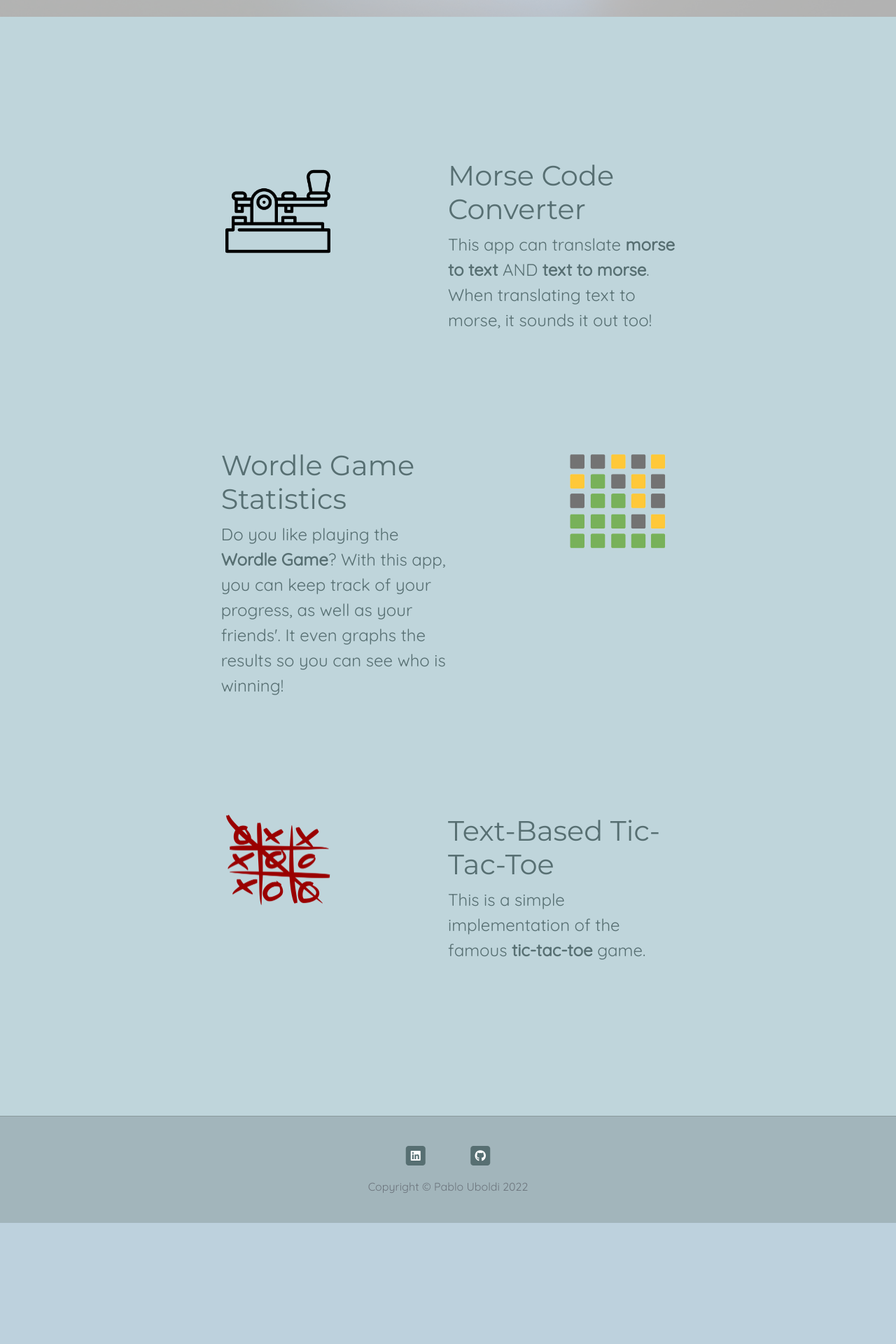
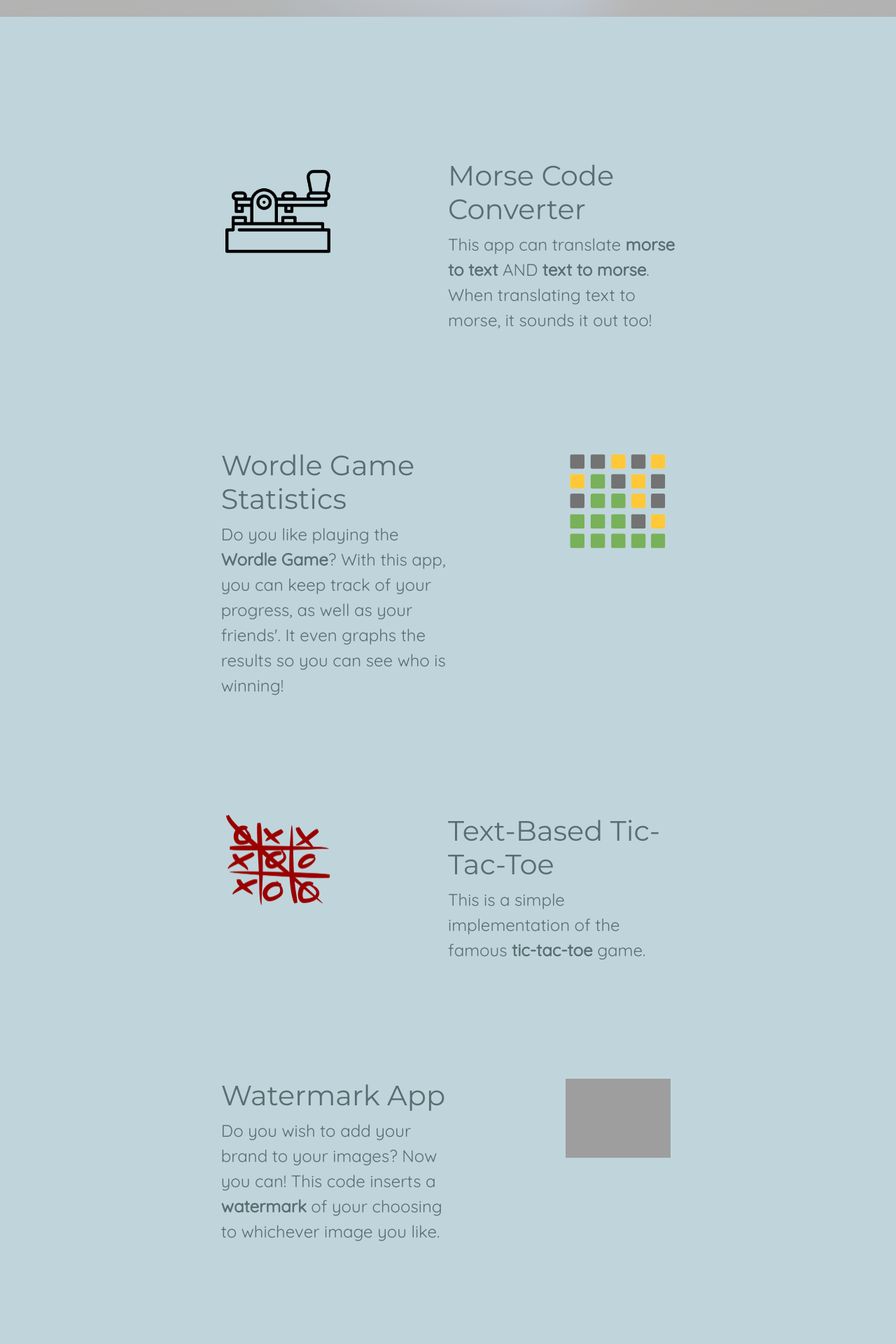
Before and after one commit to pablouboldi/my-website, a Flask app: page /portfolio in a window 1280 px wide. Shown: the part 680-2600 px from the top of the page at 70% size. Before the commit the page ends 2427 px from the top, so only its background shows below. Run offline with Flask 2, Linux system fonts and the light colour scheme; some libraries are stand-ins or nearby versions; grey boxes are pictures that could not be loaded.

Commit message:
Add the watermark project and fix some issues

```diff
--- a/main.py
+++ b/main.py
@@ -1,4 +1,4 @@
-from flask import Flask, render_template, redirect, url_for, flash, abort
+from flask import Flask, render_template
 from flask_bootstrap import Bootstrap
 
 app = Flask(__name__)
--- a/static/css/styles.css
+++ b/static/css/styles.css
@@ -111,6 +111,11 @@ hr {
     padding-left: 140px;
 }
 
+.main-container p,
+.main-container h2 {
+    text-align: left;
+}
+
 .main-container img {
     width: 150px;
     margin-bottom: 50px;
@@ -120,9 +125,6 @@ hr {
     border-radius: 50%;
 }
 
-#text-1, #text-2, #text-3 {
-    text-align: left;
-}
 
 /* ---------------------------- about.html ---------------------------- */
 /* -------------------------------------------------------------------- */
--- a/templates/header.html
+++ b/templates/header.html
@@ -7,7 +7,7 @@
 
     <title>Pablo Uboldi</title>
 
-    <link rel="icon" href="favicon.ico">
+    <link rel="icon" href="{{ url_for('static', filename='img/logo.ico')}}">
 
     <!-- Bootstrap core CSS -->
     <link href="https://cdn.jsdelivr.net/npm/bootstrap@5.2.0/dist/css/bootstrap.min.css" rel="stylesheet"
@@ -36,7 +36,9 @@
 
 <nav class="navbar navbar-expand-lg fixed-top" id="mainNav">
     <div class="container-fluid">
-        <a class="navbar-brand" href="{{url_for('home')}}">PABLO</a>
+        <a class="navbar-brand" href="{{url_for('home')}}">
+            <img src='{{ url_for("static", filename="img/logo.png")}}' alt="logo-pic" width="30" height="30">
+        </a>
         <button class="navbar-toggler"
                 type="button"
                 data-bs-toggle="collapse"
--- a/templates/index.html
+++ b/templates/index.html
@@ -25,7 +25,7 @@
                                                       src='{{ url_for("static", filename="img/profile.jpg")}}'
                                                       alt="profile-img"></a>
             </div>
-            <div class="col-lg-4 col-md-6" id="text-1">
+            <div class="col-lg-4 col-md-6">
                 <h2>What's up?</h2>
                 <p>
                     I am an aerospace engineer 🚀 with a passion for coding 💻.
@@ -37,7 +37,7 @@
             <div class="col-lg-6 col-md-6">
                 <a href="{{ url_for('static', filename='files/cv-pablo_uboldi_v2.pdf') }}" target="_blank" rel="noreferrer"><img class="index-img  my-auto" src='{{ url_for("static", filename="img/cv.png")}}' alt="cv-img"></a>
             </div>
-            <div class="col-lg-4 col-md-6" id="text-2">
+            <div class="col-lg-4 col-md-6">
                 <h2>My resume</h2>
                 <p>
                     Hey! Do you think I could be a good acquisition to your business? Check out my CV!
@@ -52,7 +52,7 @@
                                                           src='{{ url_for("static", filename="img/portfolio.png")}}'
                                                           alt="portfolio-img"></a>
             </div>
-            <div class="col-lg-4 col-md-6" id="text-3">
+            <div class="col-lg-4 col-md-6">
                 <h2>My portfolio</h2>
                 <p>
                     Check out some projects I've been working on and tell me which one is your favourite.
--- a/templates/portfolio.html
+++ b/templates/portfolio.html
@@ -15,11 +15,11 @@
         <!--            Project 1            -->
         <div class="main-container d-flex flex-column flex-md-row">
             <div class="col-lg-6 col-md-6">
-                <a href="https://github.com/pablouboldi/morse-text-converter"><img class="project-img"
+                <a href="https://github.com/pablouboldi/morse-text-converter" target="_blank"><img class="project-img"
                                                                                    src='{{ url_for("static", filename="img/morse.png")}}'
                                                                                    alt="project-1-img"></a>
             </div>
-            <div class="col-lg-4 col-md-6" id="text-1">
+            <div class="col-lg-4 col-md-6">
                 <h2>Morse Code Converter</h2>
                 <p>
                     This app can translate <strong>morse to text</strong> AND <strong>text to morse</strong>. When
@@ -29,14 +29,14 @@
         </div>
 
         <!--            Project 2            -->
-        <div class="main-container d-flex  flex-column flex-md-row-reverse">
+        <div class="main-container d-flex flex-column flex-md-row-reverse">
             <div class="col-lg-6 col-md-6">
-                <a href="https://github.com/pablouboldi/wordle-game-stats"><img class="project-img"
+                <a href="https://github.com/pablouboldi/wordle-game-stats" target="_blank"><img class="project-img"
                                                                                 src='{{ url_for("static", filename="img/wordle.png")}}'
                                                                                 alt="project-2-img"></a>
             </div>
 
-            <div class="col-lg-4 col-md-6" id="text-2">
+            <div class="col-lg-4 col-md-6">
                 <h2>Wordle Game Statistics</h2>
                 <p>
                     Do you like playing the <strong>Wordle Game</strong>? With this app, you can keep track of your
@@ -48,14 +48,30 @@
         <!--            Project 3            -->
         <div class="main-container d-flex flex-column flex-md-row">
             <div class="col-lg-6 col-md-6">
-                <a href="https://github.com/pablouboldi/tic-tac-toe"><img class="project-img"
-                                                                                   src='{{ url_for("static", filename="img/tic_tac_toe.png")}}'
-                                                                                   alt="project-3-img"></a>
+                <a href="https://github.com/pablouboldi/tic-tac-toe" target="_blank"><img class="project-img"
+                                                                          src='{{ url_for("static", filename="img/tic_tac_toe.png")}}'
+                                                                          alt="project-3-img"></a>
             </div>
-            <div class="col-lg-4 col-md-6" id="text-3">
+            <div class="col-lg-4 col-md-6">
                 <h2>Text-Based Tic-Tac-Toe</h2>
                 <p>
                     This is a simple implementation of the famous <strong>tic-tac-toe</strong> game.
+                </p>
+            </div>
+        </div>
+
+        <!--            Project 4            -->
+        <div class="main-container d-flex flex-column flex-md-row-reverse">
+            <div class="col-lg-6 col-md-6">
+                <a href="https://github.com/pablouboldi/watermark-img" target="_blank"><img class="project-img"
+                                                                            src='{{ url_for("static", filename="img/watermark.png")}}'
+                                                                            alt="project-4-img"></a>
+            </div>
+            <div class="col-lg-4 col-md-6">
+                <h2>Watermark App</h2>
+                <p>
+                    Do you wish to add your brand to your images? Now you can!
+                    This code inserts a <strong>watermark</strong> of your choosing to whichever image you like.
                 </p>
             </div>
         </div>
```
